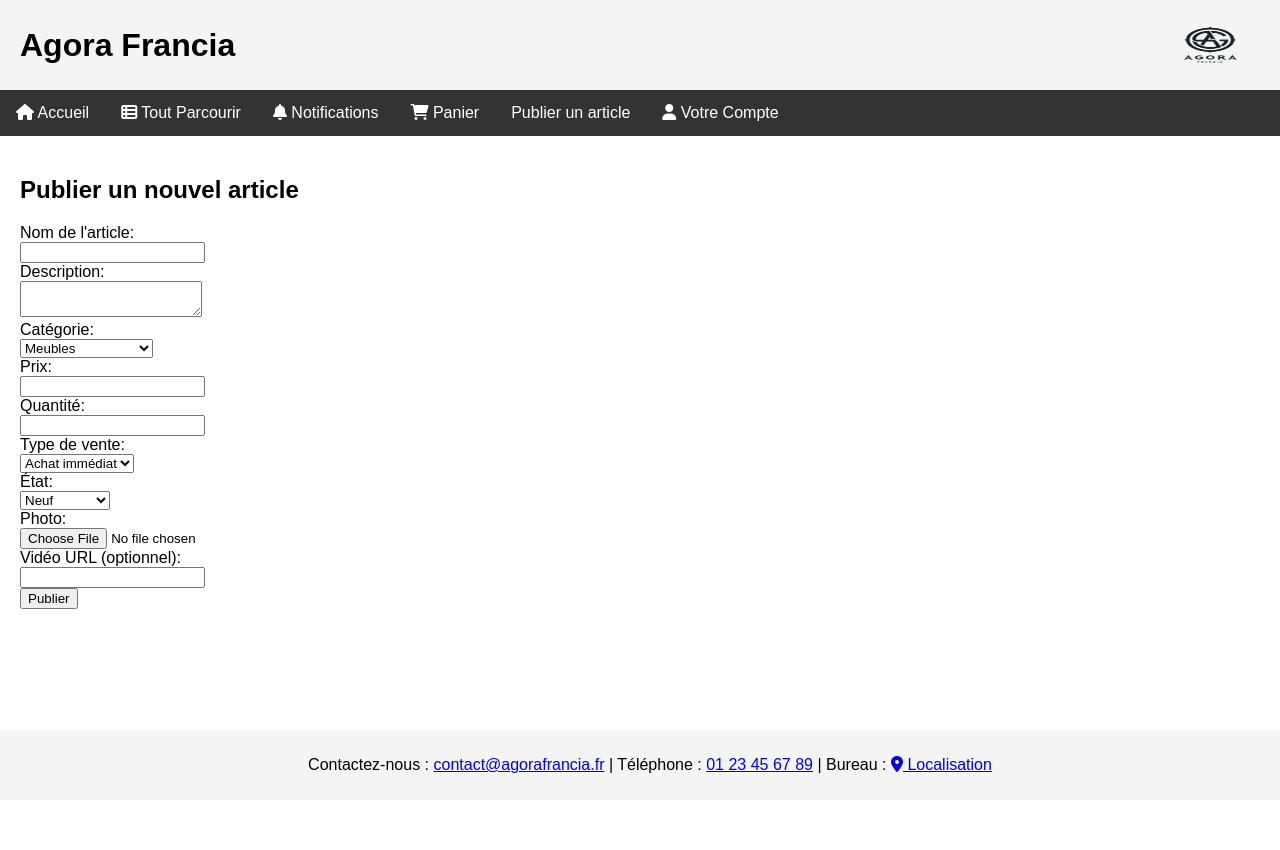
After one commit to charles2blo/Projet_piscine, a PHP site: page /publish_article.php in a window 1280 px wide. The commit adds this page. Run offline with PHP 8.4, Linux system fonts and the light colour scheme; the visitor is signed in with stand-in values (Sample User, id 1).

Commit message:
Add files via upload

```diff
--- a/add_address.php
+++ b/add_address.php
@@ -17,12 +17,15 @@ if ($_SERVER["REQUEST_METHOD"] == "POST") {
     $code_postal = $_POST['code_postal'];
     $pays = $_POST['pays'];
     $numero_telephone = $_POST['numero_telephone'];
+
     $stmt = $pdo->prepare("INSERT INTO adresses (utilisateur_id, nom, prenom, adresse_ligne1, adresse_ligne2, ville, code_postal, pays, numero_telephone) VALUES (?, ?, ?, ?, ?, ?, ?, ?, ?)");
     $stmt->execute([$user_id, $nom, $prenom, $adresse_ligne1, $adresse_ligne2, $ville, $code_postal, $pays, $numero_telephone]);
+
     header('Location: profile.php');
     exit;
 }
 ?>
+
 
 <!DOCTYPE html>
 <html lang="fr">
--- a/db_connect.php
+++ b/db_connect.php
@@ -1,13 +1,14 @@
 <?php
-$host = 'localhost';
-$db = 'agora_francia';
-$user = 'root'; // Changez ceci en fonction de votre configuration
-$pass = ''; // Changez ceci en fonction de votre configuration
+$servername = "localhost";
+$username = "root";
+$password = "";
+$dbname = "agora_francia";
 
 try {
-    $pdo = new PDO("mysql:host=$host;dbname=$db;charset=utf8mb4", $user, $pass);
+    $pdo = new PDO("mysql:host=$servername;dbname=$dbname", $username, $password);
     $pdo->setAttribute(PDO::ATTR_ERRMODE, PDO::ERRMODE_EXCEPTION);
-} catch (PDOException $e) {
-    die("Erreur de connexion à la base de données: " . $e->getMessage());
+} catch(PDOException $e) {
+    echo "Connection failed: " . $e->getMessage();
+    die();
 }
 ?>
--- /dev/null
+++ b/publish_article.php
@@ -0,0 +1,121 @@
+<?php
+session_start();
+if (!isset($_SESSION['user_id'])) {
+    header('Location: index.html');
+    exit;
+}
+
+include 'db_connect.php';
+
+if ($_SERVER["REQUEST_METHOD"] == "POST") {
+    $nom = $_POST['nom'];
+    $description = $_POST['description'];
+    $categorie = $_POST['categorie'];
+    $prix = $_POST['prix'];
+    $quantite = $_POST['quantite'];
+    $type_vente = $_POST['type_vente'];
+    $etat = $_POST['etat'];
+    $vendeur_id = $_SESSION['user_id'];
+    $video = $_POST['video'];
+
+    // Gestion de l'upload de la photo
+    if (isset($_FILES['photo']) && $_FILES['photo']['error'] == 0) {
+        $target_dir = "uploads/";
+        $target_file = $target_dir . basename($_FILES["photo"]["name"]);
+        if (move_uploaded_file($_FILES["photo"]["tmp_name"], $target_file)) {
+            $photo = $target_file;
+        } else {
+            echo "Erreur lors du téléchargement de l'image.";
+            exit;
+        }
+    } else {
+        $photo = "";
+    }
+
+    $stmt = $conn->prepare("INSERT INTO articles (nom, description, categorie, prix, quantite, type_vente, etat, vendeur_id, photo, video) VALUES (?, ?, ?, ?, ?, ?, ?, ?, ?, ?)");
+    $stmt->execute([$nom, $description, $categorie, $prix, $quantite, $type_vente, $etat, $vendeur_id, $photo, $video]);
+
+    header("Location: profile.php");
+    exit();
+}
+?>
+
+<!DOCTYPE html>
+<html lang="fr">
+<head>
+    <meta charset="UTF-8">
+    <meta name="viewport" content="width=device-width, initial-scale=1.0">
+    <title>Publier un article - Agora Francia</title>
+    <link href="style.css" rel="stylesheet" type="text/css" />
+    <link rel="stylesheet" href="https://cdnjs.cloudflare.com/ajax/libs/font-awesome/6.0.0-beta3/css/all.min.css">
+</head>
+<body>
+<div class="wrapper">
+    <div class="header">
+        <h1>Agora Francia</h1>
+        <img src="logo.png" width="100" height="100" alt="logoAgora">
+    </div>
+    <div class="navigation">
+        <a href="#accueil"><i class="fas fa-home"></i> Accueil</a>
+        <a href="#toutparcourir"><i class="fas fa-th-list"></i> Tout Parcourir</a>
+        <a href="#notifications"><i class="fas fa-bell"></i> Notifications</a>
+        <a href="#panier"><i class="fas fa-shopping-cart"></i> Panier</a>
+        <?php if (isset($_SESSION['user_id'])): ?>
+            <a href="publish_article.php">Publier un article</a>
+        <?php endif; ?>
+        <div class="dropdown">
+            <a href="#votrecompte" class="dropbtn"><i class="fas fa-user"></i> Votre Compte</a>
+            <div class="dropdown-content">
+                <?php if (isset($_SESSION['user_id'])): ?>
+                    <a href="profile.php">Mon Profil</a>
+                    <a href="logout.php">Se Déconnecter</a>
+                <?php else: ?>
+                    <a href="#" id="login-btn">Se connecter</a>
+                    <a href="#" id="signup-btn">S'inscrire</a>
+                <?php endif; ?>
+            </div>
+        </div>
+    </div>
+    <div class="section">
+        <h2>Publier un nouvel article</h2>
+        <form action="publish_article.php" method="post" enctype="multipart/form-data">
+            <label for="nom">Nom de l'article:</label><br>
+            <input type="text" id="nom" name="nom" required><br>
+            <label for="description">Description:</label><br>
+            <textarea id="description" name="description" required></textarea><br>
+            <label for="categorie">Catégorie:</label><br>
+            <select id="categorie" name="categorie" required>
+                <option value="meubles">Meubles</option>
+                <option value="objets_art">Objets d'art</option>
+                <option value="accessoire_vip">Accessoire VIP</option>
+                <option value="materiels_scolaires">Matériels scolaires</option>
+            </select><br>
+            <label for="prix">Prix:</label><br>
+            <input type="number" id="prix" name="prix" step="0.01" required><br>
+            <label for="quantite">Quantité:</label><br>
+            <input type="number" id="quantite" name="quantite" required><br>
+            <label for="type_vente">Type de vente:</label><br>
+            <select id="type_vente" name="type_vente" required>
+                <option value="immediate">Achat immédiat</option>
+                <option value="negociation">Négociation</option>
+                <option value="enchere">Enchère</option>
+            </select><br>
+            <label for="etat">État:</label><br>
+            <select id="etat" name="etat" required>
+                <option value="neuf">Neuf</option>
+                <option value="occasion">Occasion</option>
+                <option value="defectueux">Défectueux</option>
+            </select><br>
+            <label for="photo">Photo:</label><br>
+            <input type="file" id="photo" name="photo" required><br>
+            <label for="video">Vidéo URL (optionnel):</label><br>
+            <input type="text" id="video" name="video"><br>
+            <input type="submit" value="Publier">
+        </form>
+    </div>
+    <footer class="footer">
+        <p>Contactez-nous : <a href="mailto:contact@agorafrancia.fr">contact@agorafrancia.fr</a> | Téléphone : <a href="tel:+33123456789">01 23 45 67 89</a> | Bureau : <a href="https://www.google.fr/maps/place/37+Quai+de+Grenelle,+75015+Paris/@48.8515004,2.2846575,17z/data=!3m1!4b1!4m6!3m5!1s0x47e6700497ee3ec5:0xdd60f514adcdb346!8m2!3d48.8515004!4d2.2872324!16s%2Fg%2F11bw3y1mf8?entry=ttu" target="_blank"><i class="fas fa-map-marker-alt"></i> Localisation</a></p>
+    </footer>
+</div>
+</body>
+</html>
--- a/style.css
+++ b/style.css
@@ -174,23 +174,23 @@ body {
     cursor: pointer;
 }
 
-#address-container, #payment-container {
+#address-container, #payment-container, #orders-container, #logout-container {
     margin-top: 20px;
     border: 1px solid #ddd;
     padding: 10px;
     background-color: #f9f9f9;
 }
 
-#address-container p, #payment-container p {
+#address-container p, #payment-container p, #orders-container p, #logout-container p {
     border-bottom: 1px solid #ccc;
     padding: 10px 0;
 }
 
-#address-container p:last-child, #payment-container p:last-child {
+#address-container p:last-child, #payment-container p:last-child, #orders-container p:last-child, #logout-container p:last-child {
     border-bottom: none;
 }
 
-#toggle-addresses, #toggle-payments {
+#toggle-addresses, #toggle-payments, #toggle-orders, #toggle-logout {
     display: inline-block;
     margin-top: 20px;
     padding: 10px 20px;
@@ -201,6 +201,6 @@ body {
     cursor: pointer;
 }
 
-#toggle-addresses:hover, #toggle-payments:hover {
+#toggle-addresses:hover, #toggle-payments:hover, #toggle-orders:hover, #toggle-logout:hover {
     background-color: #45a049;
 }
```
Also changed, not shown: delete_adress.php (+31 -5 lines), index.html (+10 -3 lines), profile.php (+55 -30 lines), mes_commandes.php (indentation only), script.js (line endings or trailing spaces), uploads/IMG_0061.jpg (added), uploads/bambino.jpg (added), uploads/marie.jpg (added), uploads/photo.jpg (added).
